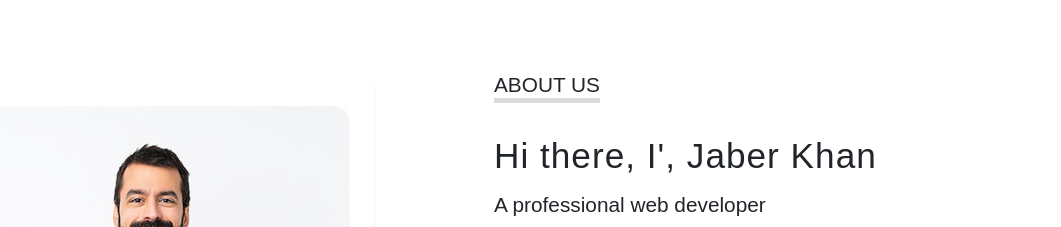
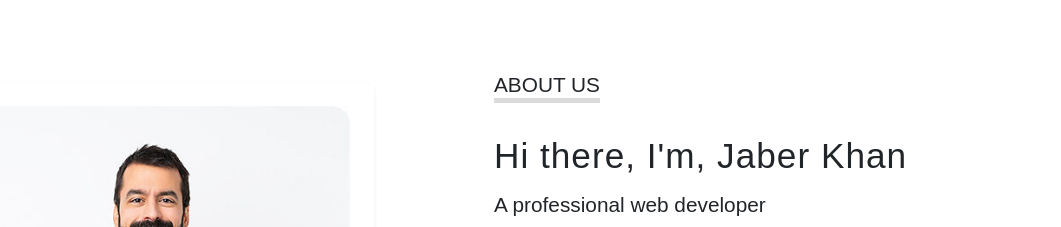
Before and after one commit to jaber-khan7/my-portfolio-koyta, a plain HTML site: page index.html in a window 1280 px wide. Shown: the part 800-1027 px from the top of the page, without its empty margins (158-1219 px from the left). Drawn offline with Linux system fonts and the light colour scheme.

Commit message:
third commit

```diff
--- a/index.html
+++ b/index.html
@@ -203,7 +203,7 @@
                 >
                   About us
                 </h6>
-                <h3>Hi there, I', Jaber Khan</h3>
+                <h3>Hi there, I'm, Jaber Khan</h3>
                 <h6>A professional web developer</h6>
                 <p>
                   Lorem ipsum, dolor sit amet consectetur adipisicing elit. Qui
```
